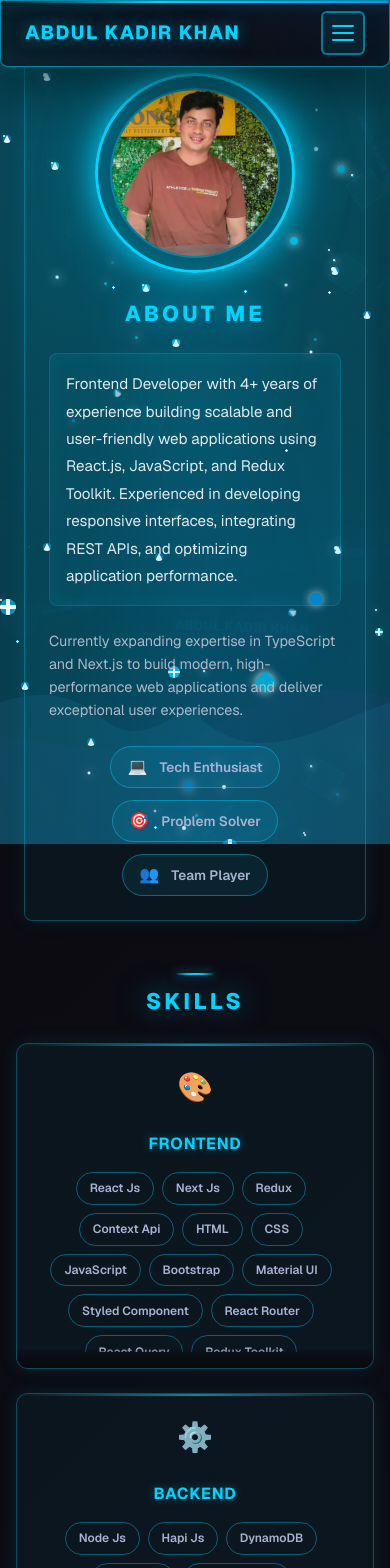
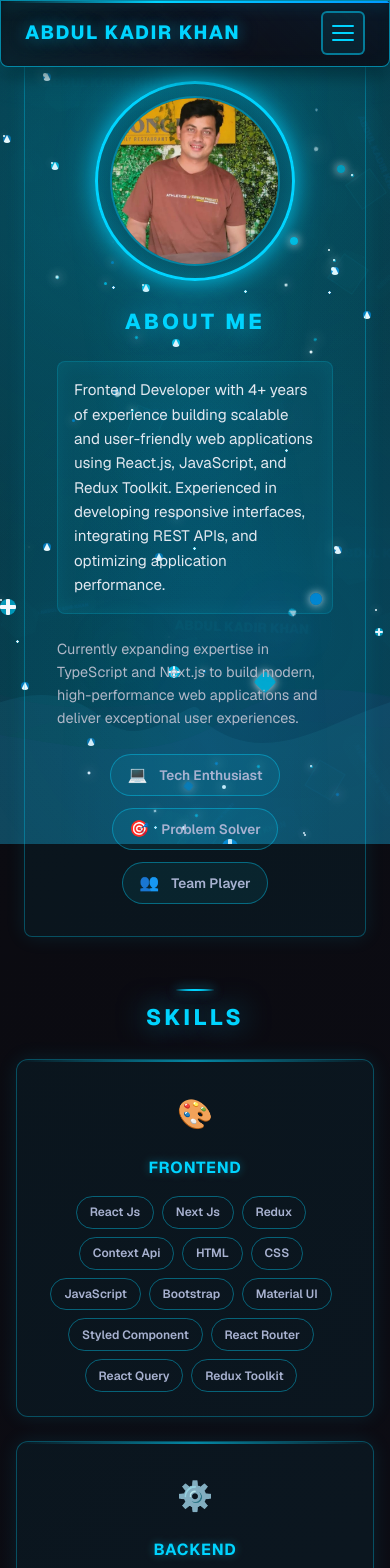
Before and after one commit to khankadir193/Portfolio-Next-Js, a Next.js app: page / in a window 390 px wide. Shown: the top 1568 px of the page. Built offline with nearby package versions, Linux system fonts and the light colour scheme.

Commit message:
hamburgur menu has been fixed

```diff
--- a/app/About.module.css
+++ b/app/About.module.css
@@ -153,8 +153,8 @@
   }
 
   .container {
-    gap: var(--space-4);
-    padding: var(--space-4);
+    gap: var(--space-3);
+    padding: calc(var(--space-4) + var(--space-1));
     display: flex;
     flex-direction: column-reverse;
   }
@@ -166,13 +166,17 @@
 
   .sectionTitle {
     font-size: 1.6rem;
+    margin-bottom: var(--space-3);
   }
 
   .bio {
     font-size: 1rem;
+    padding: var(--space-2);
+    line-height: 1.6;
   }
 
   .bioSecondary {
+    font-size: 0.95rem;
     margin-bottom: var(--space-3);
   }
 }
@@ -184,7 +188,7 @@
 
   .container {
     gap: var(--space-3);
-    padding: var(--space-3);
+    padding: var(--space-4);
   }
 
   .sectionTitle {
--- a/app/globals.css
+++ b/app/globals.css
@@ -447,8 +447,7 @@ a {
   right: 0;
   bottom: 0;
   background: rgba(0, 0, 0, 0.6);
-  backdrop-filter: blur(4px);
-  z-index: 100000;
+  z-index: 99998;
   opacity: 0;
   visibility: hidden;
   transition: opacity 0.3s ease, visibility 0.3s ease;
@@ -527,10 +526,10 @@ a {
     background: linear-gradient(180deg,
       rgba(10, 10, 15, 0.98) 0%,
       rgba(15, 15, 26, 0.96) 100%);
-    backdrop-filter: blur(20px);
+    backdrop-filter: blur(8px);
     border-bottom: 1px solid rgba(0, 212, 255, 0.3);
     border-radius: 0 0 var(--radius-md) var(--radius-md);
-    box-shadow: 0 12px 40px rgba(0, 0, 0, 0.6);
+    box-shadow: 0 8px 30px rgba(0, 0, 0, 0.5);
     z-index: 99999;
     transform: translateY(-110%);
     opacity: 0;
@@ -667,4 +666,25 @@ a {
   .page {
     animation: fadeInUp 0.6s cubic-bezier(0.4, 0, 0.2, 1);
   }
+
+  .navbar {
+    animation: none !important;
+  }
+
+  /* Disable neon pulse, glow, and float animations on mobile for paint performance */
+  [class*="neonRing"] {
+    animation: none !important;
+  }
+  [class*="timelineDot"] {
+    animation: none !important;
+  }
+  [class*="skillCardIcon"] {
+    animation: none !important;
+  }
+  [class*="badgesContainer"] {
+    animation: none !important;
+  }
+  .nav-links {
+    animation: none !important;
+  }
 }
--- a/app/sections/ContactSection.module.css
+++ b/app/sections/ContactSection.module.css
@@ -268,7 +268,7 @@
 @media (max-width: 480px) {
   .contactCard,
   .contactForm {
-    padding: var(--space-2);
+    padding: var(--space-4);
   }
 
   .infoText {
--- a/app/sections/EducationSection.module.css
+++ b/app/sections/EducationSection.module.css
@@ -237,7 +237,7 @@
 @media (max-width: 600px) {
   .educationContainer {
     gap: var(--space-3);
-    padding: 0 var(--space-1);
+    padding: 0 var(--space-2);
   }
 
   .educationItem {
@@ -287,7 +287,7 @@
 @media (max-width: 480px) {
   .educationContainer {
     gap: var(--space-2);
-    padding: 0 var(--space-1);
+    padding: 0 var(--space-3);
   }
 
   .educationItem {
--- a/app/sections/ExperienceSection.module.css
+++ b/app/sections/ExperienceSection.module.css
@@ -111,13 +111,13 @@
 
 @media (max-width: 480px) {
   .experienceGroup {
-    padding: 0 0.1rem;
+    padding: 0 1rem;
     margin-bottom: 1rem;
   }
 
   .experienceContainer {
     gap: 0.8rem;
-    padding: 0 0.1rem;
+    padding: 0 1rem;
   }
 
   .groupTitle {
@@ -129,13 +129,13 @@
 
 @media (max-width: 360px) {
   .experienceGroup {
-    padding: 0;
+    padding: 0 0.75rem;
     margin-bottom: 0.8rem;
   }
 
   .experienceContainer {
     gap: 0.6rem;
-    padding: 0;
+    padding: 0 0.75rem;
   }
 
   .groupTitle {
--- a/app/sections/SkillsSection.module.css
+++ b/app/sections/SkillsSection.module.css
@@ -184,7 +184,7 @@
 @media (max-width: 480px) {
   .skillCardContainer {
     min-height: auto;
-    padding: var(--space-2);
+    padding: var(--space-3);
   }
 
   .skillCardTitle {
@@ -199,7 +199,7 @@
 
   .skillsList {
     gap: 0.5rem;
-    max-height: 180px;
+    max-height: none;
   }
 }
 
@@ -221,6 +221,6 @@
 
   .skillsList {
     gap: 0.4rem;
-    max-height: 160px;
+    max-height: none;
   }
 }
```
